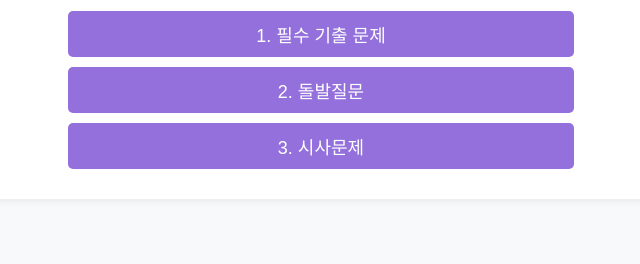
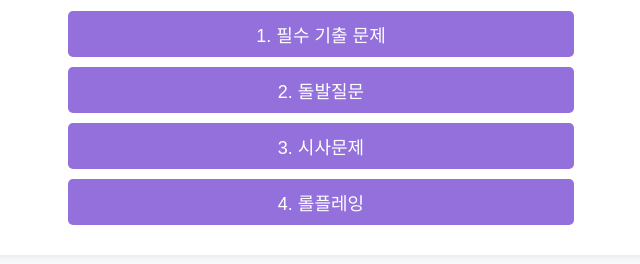
Before and after one commit to excrewhj/-KOR-cabin-crew-questions-practice, a plain HTML site: page index.html in a window 1280 px wide. Shown: the part 164-428 px from the top of the page, without its empty margins (319-959 px from the left). Drawn offline with Linux system fonts and the light colour scheme.

Commit message:
Update index.html

```diff
--- a/index.html
+++ b/index.html
@@ -22,6 +22,7 @@
         <button class="btn purple-btn" onclick="startQuiz()">1. 필수 기출 문제</button>
         <button class="btn purple-btn">2. 돌발질문</button>
         <button class="btn purple-btn">3. 시사문제</button>
+        <button class="btn purple-btn">4. 롤플레잉</button>
     </div>
 
     <div class="container hidden" id="quizPage">
```
